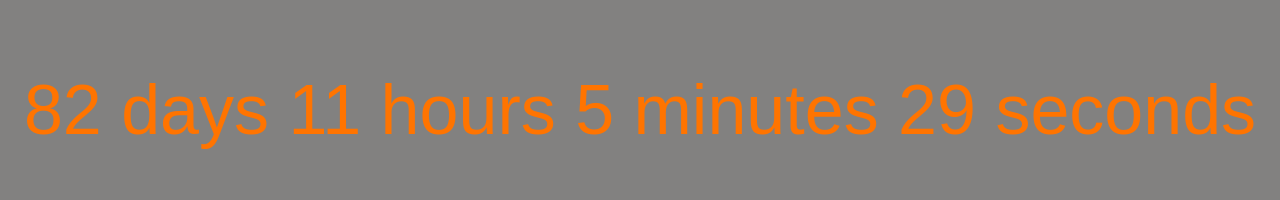
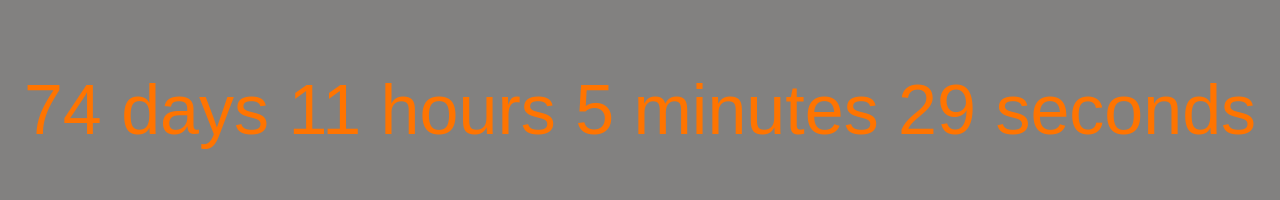
Before and after one commit to TheTyphoon1/end-of-term, a plain HTML site: page index.html in a window 1280 px wide. Shown: the part 204-404 px from the top of the page. Drawn offline with Linux system fonts and the light colour scheme.

Commit message:
Update index.html

```diff
--- a/index.html
+++ b/index.html
@@ -44,7 +44,7 @@
   </div>
 
   <script>
-    var countDownDate = new Date("dec 23 2023 15:30:01").getTime();
+    var countDownDate = new Date("dec 15 2023 15:30:01").getTime();
     var displaySeconds = false;
     var x;
 
```
